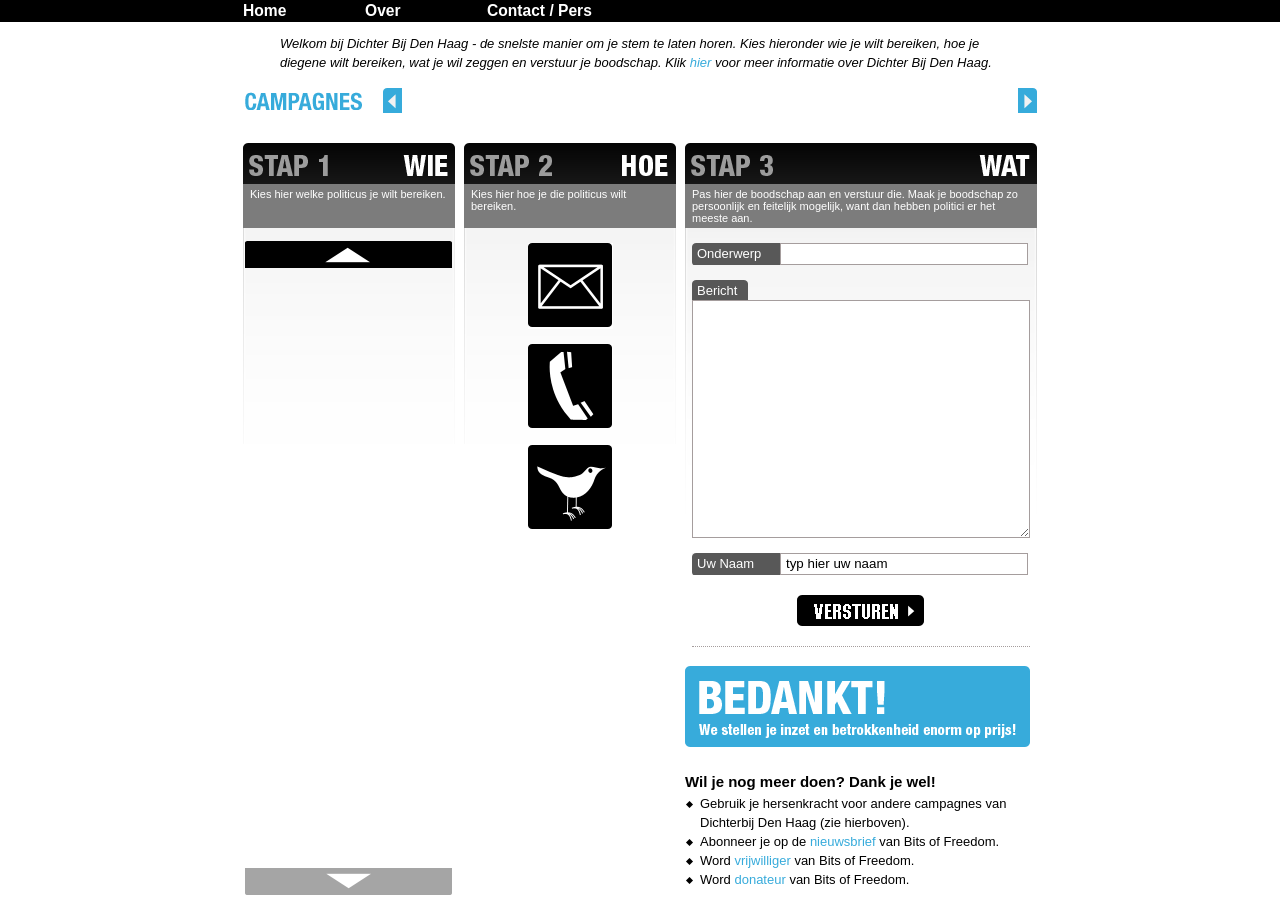
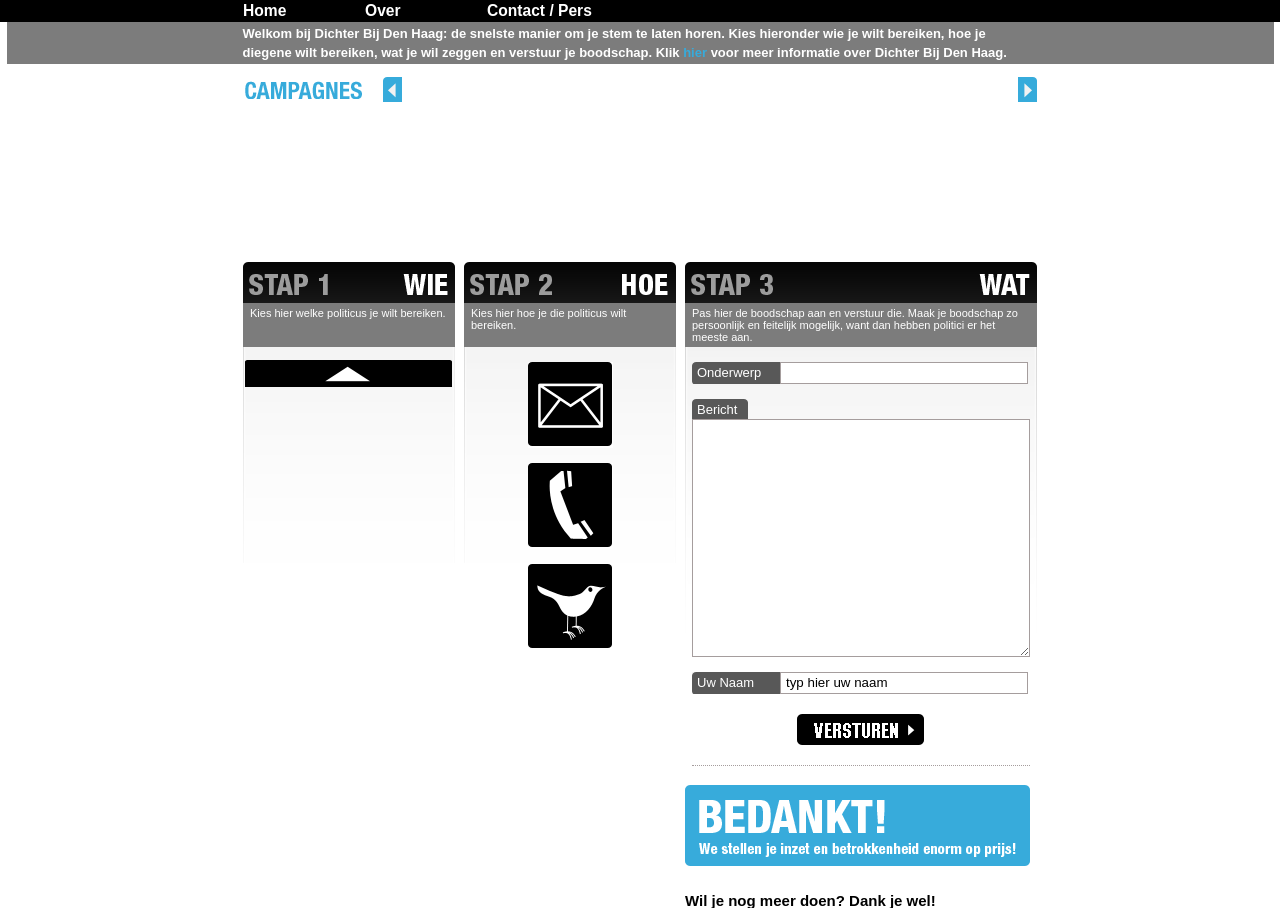
Before and after one commit to bitsoffreedom/dichter, a Django app: template templates/index.html in a window 1280 px wide. Shown: the part 150-1058 px from the top of the page. Run offline with Django 3.2, Linux system fonts and the light colour scheme; the template is opened without the code that fills it, so the values that code supplies are empty.

Commit message:
plde introductietekst onder de header een beetje opgemaakt, en geprobeerd het geheel iets minder druk te maken. Daarom ook even de subtitles uitgezet om te kijken of dat beter werkt.

```diff
--- a/static/styles/dbdh.css
+++ b/static/styles/dbdh.css
@@ -133,12 +133,11 @@ ul {
 #hero img.aside {
 	float: right;
 	margin: 0 0 19px 19px;
-	widt: 225px;
+	height: 130px;
 
 }
 
 #hero p.intro {
-	font-weight: bold;
 	margin: 2px 0;
 }
 
@@ -186,9 +185,12 @@ ul {
 }
 
 .preamble{
-	width: 720px;
-	margin: 12px auto 9px;
-	font-style:italic;
+	width: 794px;
+	background: #7c7c7c;
+	margin: 0px auto 6px;
+	padding: 2px 237px 2px 236px;
+	font-weight: bold;
+	color: #fff;
 }
 
 #campagnes {
@@ -199,6 +201,7 @@ ul {
 	height: 30px;
 	margin-top: 0px;
 	font-weight: bold !important;
+	font-size: 12px;
 }
 
 #campagnes-list {
--- a/templates/index.html
+++ b/templates/index.html
@@ -28,7 +28,7 @@
         </ul>
       </div>
       <p class="preamble">
-        Welkom bij Dichter Bij Den Haag - de snelste manier om je stem te laten horen. Kies hieronder wie je wilt bereiken, hoe je diegene wilt bereiken, wat je wil zeggen en verstuur je boodschap. Klik <a href="static/over/">hier</a> voor meer informatie over Dichter Bij Den Haag.
+        Welkom bij Dichter Bij Den Haag: de snelste manier om je stem te laten horen. Kies hieronder wie je wilt bereiken, hoe je diegene wilt bereiken, wat je wil zeggen en verstuur je boodschap. Klik <a href="static/over/">hier</a> voor meer informatie over Dichter Bij Den Haag.
       </p>
       <div id="campagnes">
 	      <div id="campagnesScrollLeft"></div>
@@ -53,7 +53,7 @@
           <img class="aside" src="{{ campaign.pica.url }}" alt="{{ campaign.title }}" />
           <h2>{{ campaign.title }}</h2>
           <span class="hashtag">{{ campaign.hashtag }}</span>
-          <span class="bijschrift">{{ campaign.subtitle|safe }}</span>
+<!--          <span class="bijschrift">{{ campaign.subtitle|safe }}</span> -->
           <p class="intro">{{ campaign.intro|safe }}</p>
           {% if campaign.desc %}
           <div class="extraInfo">{{ campaign.desc|safe }}</div>
```
